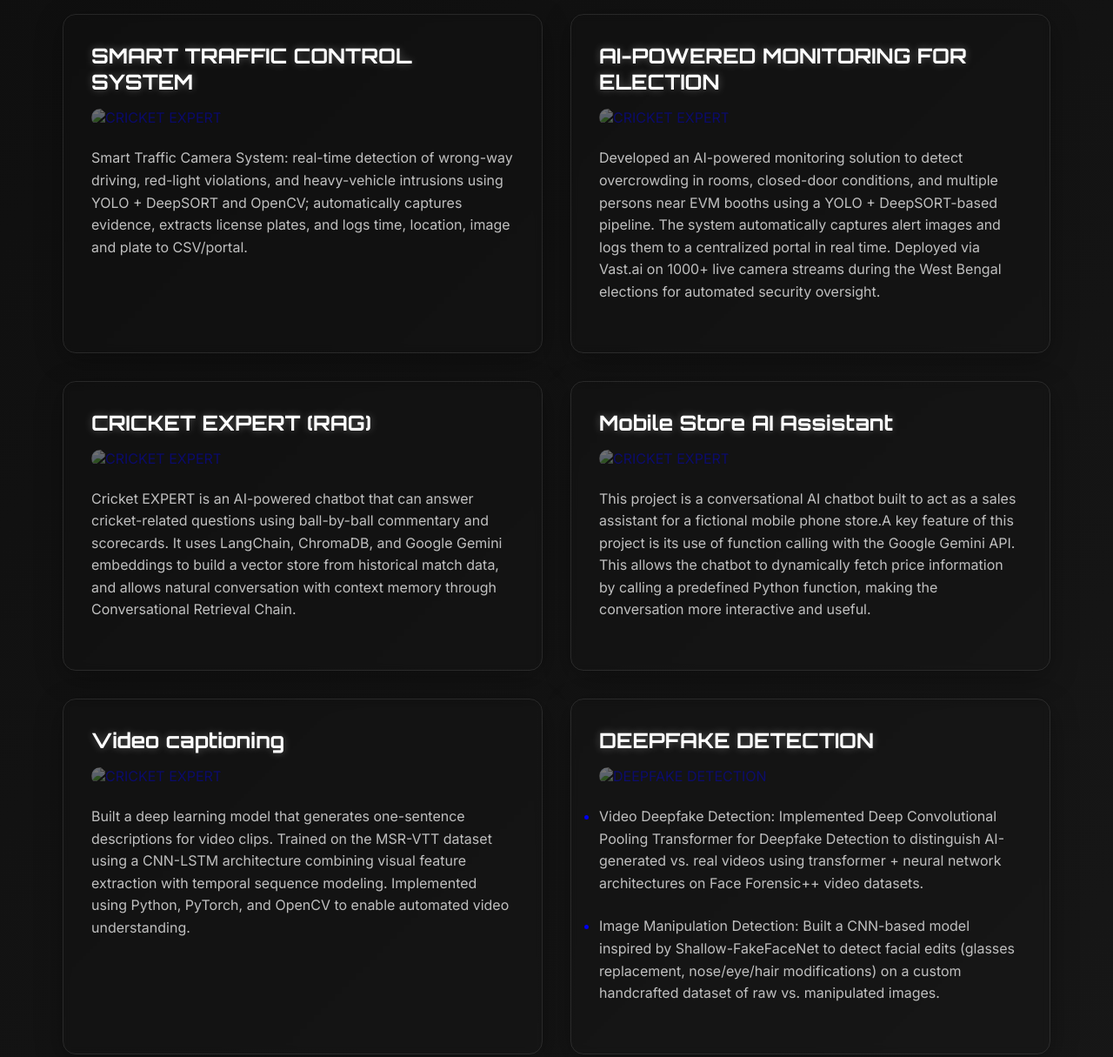
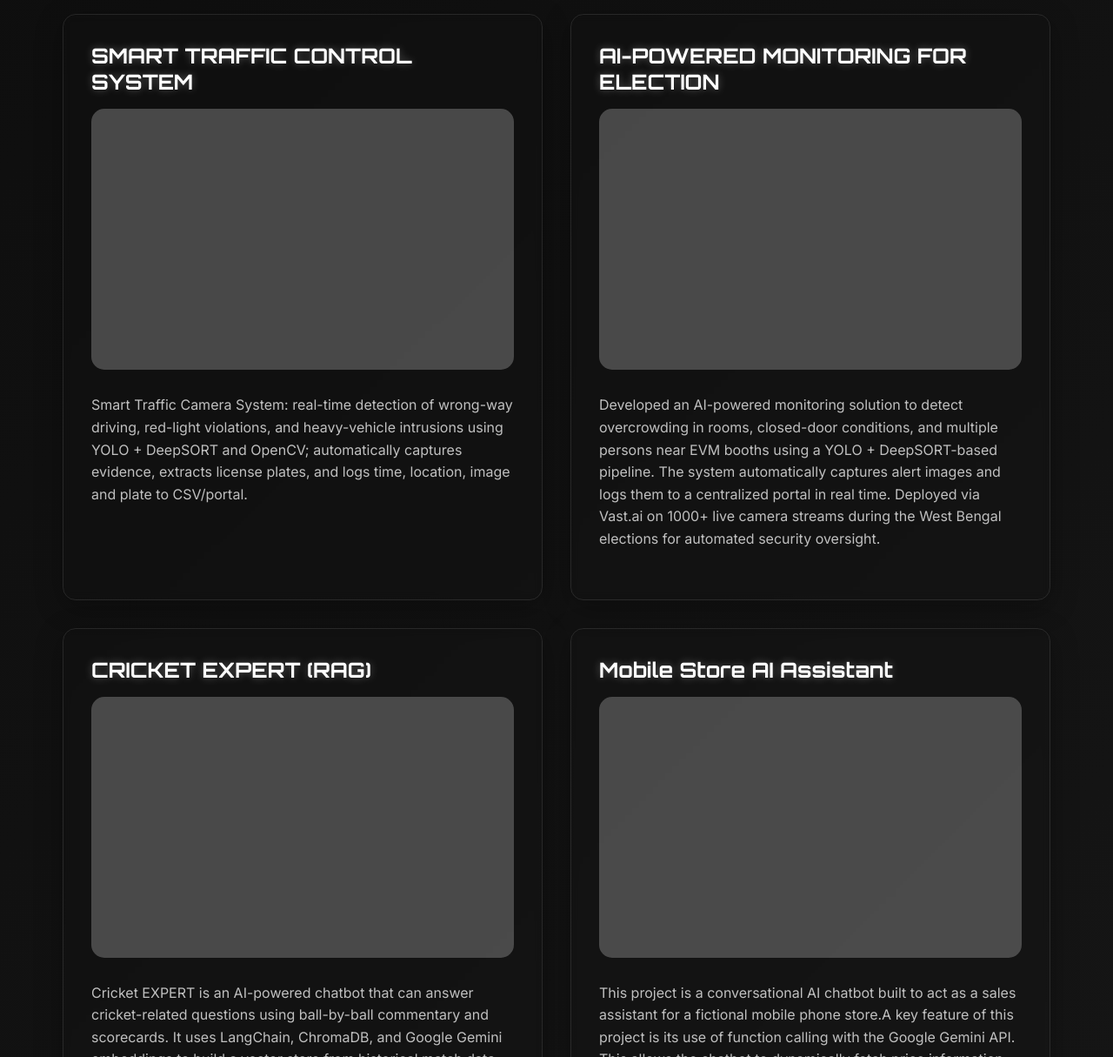
Before and after one commit to karanpate1/portfolio, a plain HTML site: page index.html in a window 1280 px wide. Shown: the part 1760-2975 px from the top of the page at 87% size. Drawn offline with Linux system fonts and the light colour scheme; the site is published under a folder, as on GitHub Pages, so addresses that start at the root find nothing; animation ran at ten frames a second.

Commit message:
updated the relative paths of images

```diff
--- a/index.html
+++ b/index.html
@@ -507,7 +507,7 @@
             <h2 class="section-title">ABOUT ME</h2>
             <div class="glass-card about-content">
                 <div class="avatar-container">
-                    <img src="/images/logo.png" alt="Profile" class="avatar">
+                    <img src="images/logo.png" alt="Profile" class="avatar">
                 </div>
                 <div class="about-text">
                     <p>I'm a passionate developer with expertise in creating elegant solutions to complex problems. With a focus on modern web technologies and user experience, I bring ideas to life through clean code and innovative design.</p>
@@ -533,19 +533,19 @@
                  <!-- 5 -->
                 <a href="#" class="project-card" >
                     <h3>SMART TRAFFIC CONTROL SYSTEM</h3>
-                    <img src="/images/pr5.png" alt="CRICKET EXPERT" class="project-image">
+                    <img src="images/pr5.png" alt="CRICKET EXPERT" class="project-image">
                     <p>Smart Traffic Camera System: real-time detection of wrong-way driving, red-light violations, and heavy-vehicle intrusions using YOLO + DeepSORT and OpenCV; automatically captures evidence, extracts license plates, and logs time, location, image and plate to CSV/portal.</p>
                 </a>
                 <!-- 6 -->
                 <a href="#" class="project-card" >
                     <h3>AI-POWERED MONITORING FOR ELECTION</h3>
-                    <img src="/images/pr6.png" alt="CRICKET EXPERT" class="project-image">
+                    <img src="images/pr6.png" alt="CRICKET EXPERT" class="project-image">
                     <p>Developed an AI-powered monitoring solution to detect overcrowding in rooms, closed-door conditions, and multiple persons near EVM booths using a YOLO + DeepSORT-based pipeline. The system automatically captures alert images and logs them to a centralized portal in real time. Deployed via Vast.ai on 1000+ live camera streams during the West Bengal elections for automated security oversight.</p>
                 </a>
                 <!-- 1 -->
                 <a href="https://github.com/karanpate1/Cricket-Guru-RAG-Powered-Chatbot-.git" class="project-card" >
                     <h3>CRICKET EXPERT (RAG)</h3>
-                    <img src="/images/pr1.png" alt="CRICKET EXPERT" class="project-image">
+                    <img src="images/pr1.png" alt="CRICKET EXPERT" class="project-image">
 
                     <p> Cricket EXPERT is an AI-powered chatbot that can answer cricket-related questions using ball-by-ball commentary and scorecards. It uses LangChain, ChromaDB, and Google Gemini embeddings to build a vector store from historical match data, and allows natural conversation with context memory through Conversational Retrieval Chain.</p>
 
@@ -557,19 +557,19 @@
                 <!-- 2 -->
                 <a href="https://github.com/karanpate1/Noob_chatbot-.git" class="project-card" >
                     <h3>Mobile Store AI Assistant</h3>
-                    <img src="/images/pr2.png" alt="CRICKET EXPERT" class="project-image">
+                    <img src="images/pr2.png" alt="CRICKET EXPERT" class="project-image">
                     <p>This project is a conversational AI chatbot built to act as a sales assistant for a fictional mobile phone store.A key feature of this project is its use of function calling with the Google Gemini API. This allows the chatbot to dynamically fetch price information by calling a predefined Python function, making the conversation more interactive and useful.</p>
                 </a>
                 <!-- 3 -->
                 <a href="https://github.com/karanpate1/video_captioning.git" class="project-card" >
                     <h3>Video captioning</h3>
-                    <img src="/images/pr3.png" alt="CRICKET EXPERT" class="project-image">
+                    <img src="images/pr3.png" alt="CRICKET EXPERT" class="project-image">
                     <p>Built a deep learning model that generates one-sentence descriptions for video clips. Trained on the MSR-VTT dataset using a CNN-LSTM architecture combining visual feature extraction with temporal sequence modeling. Implemented using Python, PyTorch, and OpenCV to enable automated video understanding.</p>
                 </a>
                 <!-- 4 -->
                 <a href="#" class="project-card" >
                     <h3>DEEPFAKE DETECTION</h3>
-                    <img src="/images/pr4.png" alt="DEEPFAKE DETECTION" class="project-image">
+                    <img src="images/pr4.png" alt="DEEPFAKE DETECTION" class="project-image">
                 <ul>
                 <li><p>Video Deepfake Detection: Implemented Deep Convolutional Pooling Transformer for Deepfake Detection to distinguish AI-generated vs. real videos using transformer + neural network architectures on Face Forensic++ video datasets.</p></li>
                 <li><p>Image Manipulation Detection: Built a CNN-based model inspired by Shallow-FakeFaceNet to detect facial edits (glasses replacement, nose/eye/hair modifications) on a custom handcrafted dataset of raw vs. manipulated images.</li></p>
```
